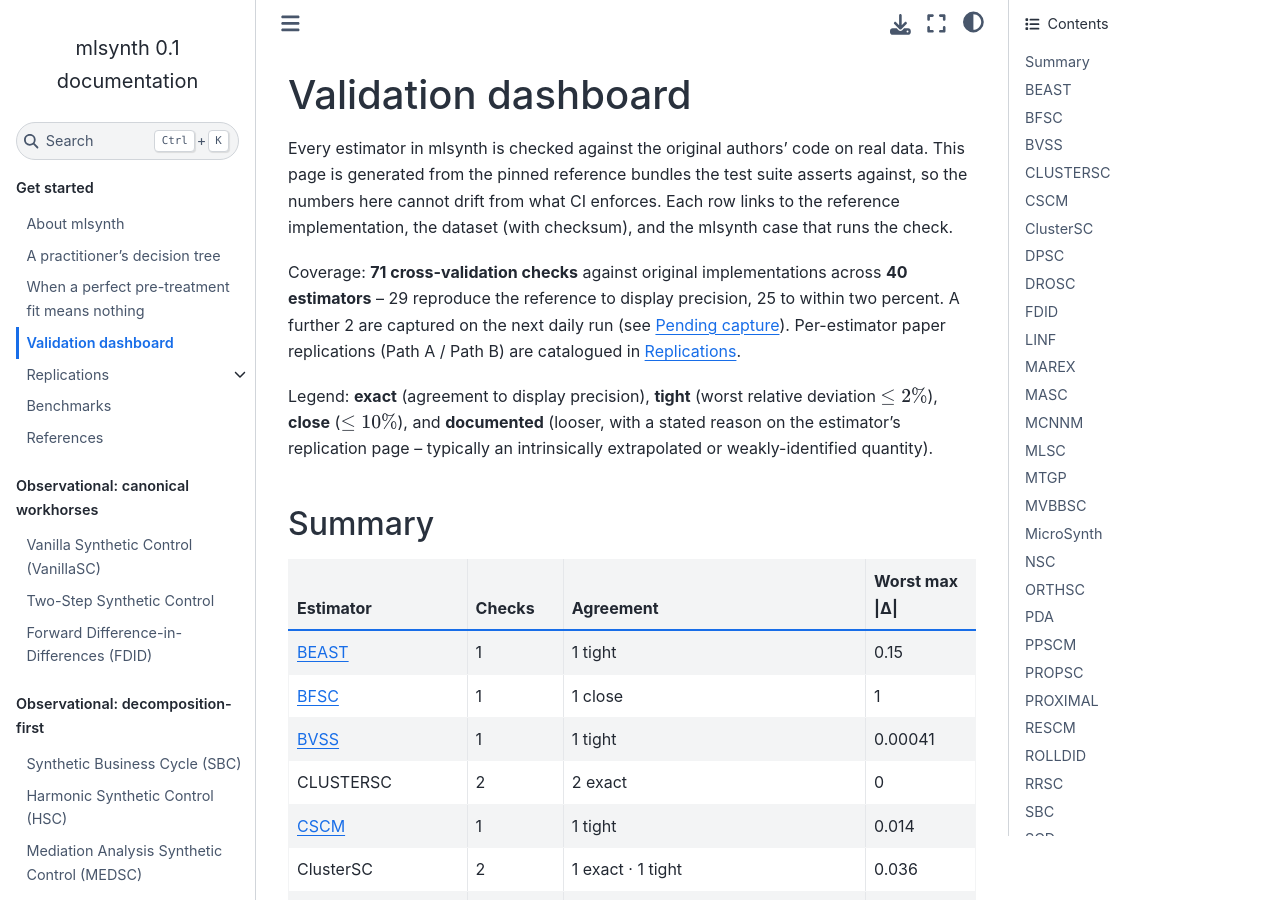
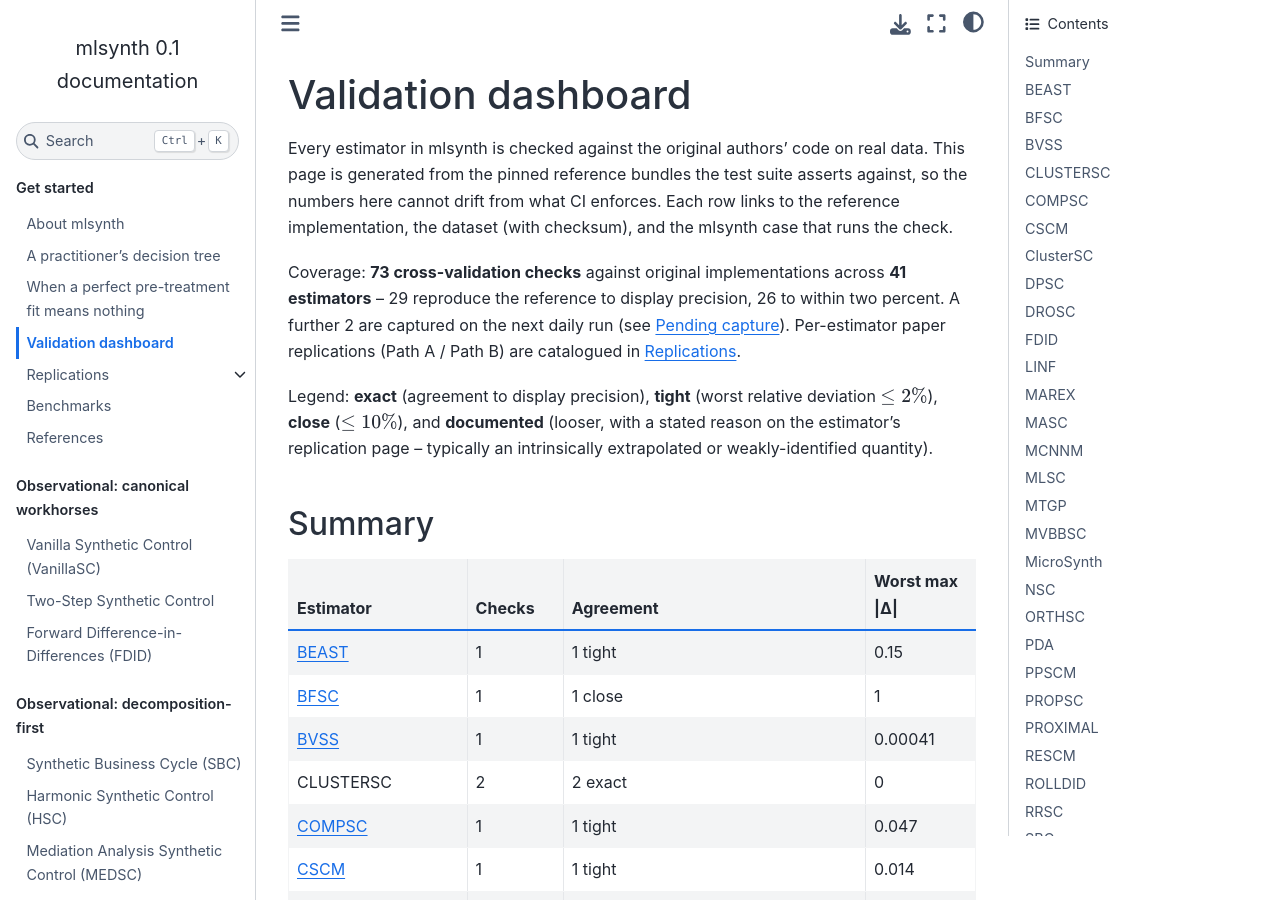
Before and after one commit to jgreathouse9/mlsynth, a Sphinx documentation site: the page built from docs/validation.rst, in a window 1280 px wide and 900 px high. Built offline with Sphinx 7.4.7 and the Sphinx Book theme 1.1.4, drawn with Linux system fonts in a browser that asks for light colours; some of the changed text lies outside the part shown.

Commit message:
benchmarks: refresh validation dashboard [skip ci]

```diff
--- a/docs/validation.rst
+++ b/docs/validation.rst
@@ -9,8 +9,8 @@ test suite asserts against, so the numbers here cannot drift from what CI
 enforces. Each row links to the reference implementation, the dataset (with
 checksum), and the mlsynth case that runs the check.
 
-Coverage: **71 cross-validation checks** against original
-implementations across **40 estimators** -- 29 reproduce the reference to display precision, 25 to
+Coverage: **73 cross-validation checks** against original
+implementations across **41 estimators** -- 29 reproduce the reference to display precision, 26 to
 within two percent. A further 2 are captured on the next daily run (see `Pending capture`_). Per-estimator paper replications (Path A / Path B) are catalogued in :doc:`replications`.
 
 Legend: **exact** (agreement to display precision), **tight** (worst
@@ -45,6 +45,10 @@ Summary
      - 2
      - 2 exact
      - 0
+   * - :ref:`COMPSC <val-compsc>`
+     - 1
+     - 1 tight
+     - 0.047
    * - :ref:`CSCM <val-cscm>`
      - 1
      - 1 tight
@@ -283,6 +287,28 @@ CLUSTERSC
      - 0
      - exact — matches to display precision
      - `scpi_ridge_germany <https://github.com/jgreathouse9/mlsynth/blob/main/benchmarks/cases/scpi_ridge_germany.py>`__
+
+.. _val-compsc:
+
+COMPSC
+------
+
+.. list-table::
+   :header-rows: 1
+   :widths: 22 28 8 12 14 16
+
+   * - Reference
+     - Dataset
+     - #
+     - max \|Δ\|
+     - Verdict
+     - Case
+   * - Boussim (2026) published tables (no replication package released)
+     - —
+     - 34
+     - 0.047
+     - tight
+     - `compsc_pennsylvania <https://github.com/jgreathouse9/mlsynth/blob/main/benchmarks/cases/compsc_pennsylvania.py>`__
 
 .. _val-cscm:
 
```
Also changed, not shown: other parts of docs/validation.rst (+8 -2 lines), 2 other files.
